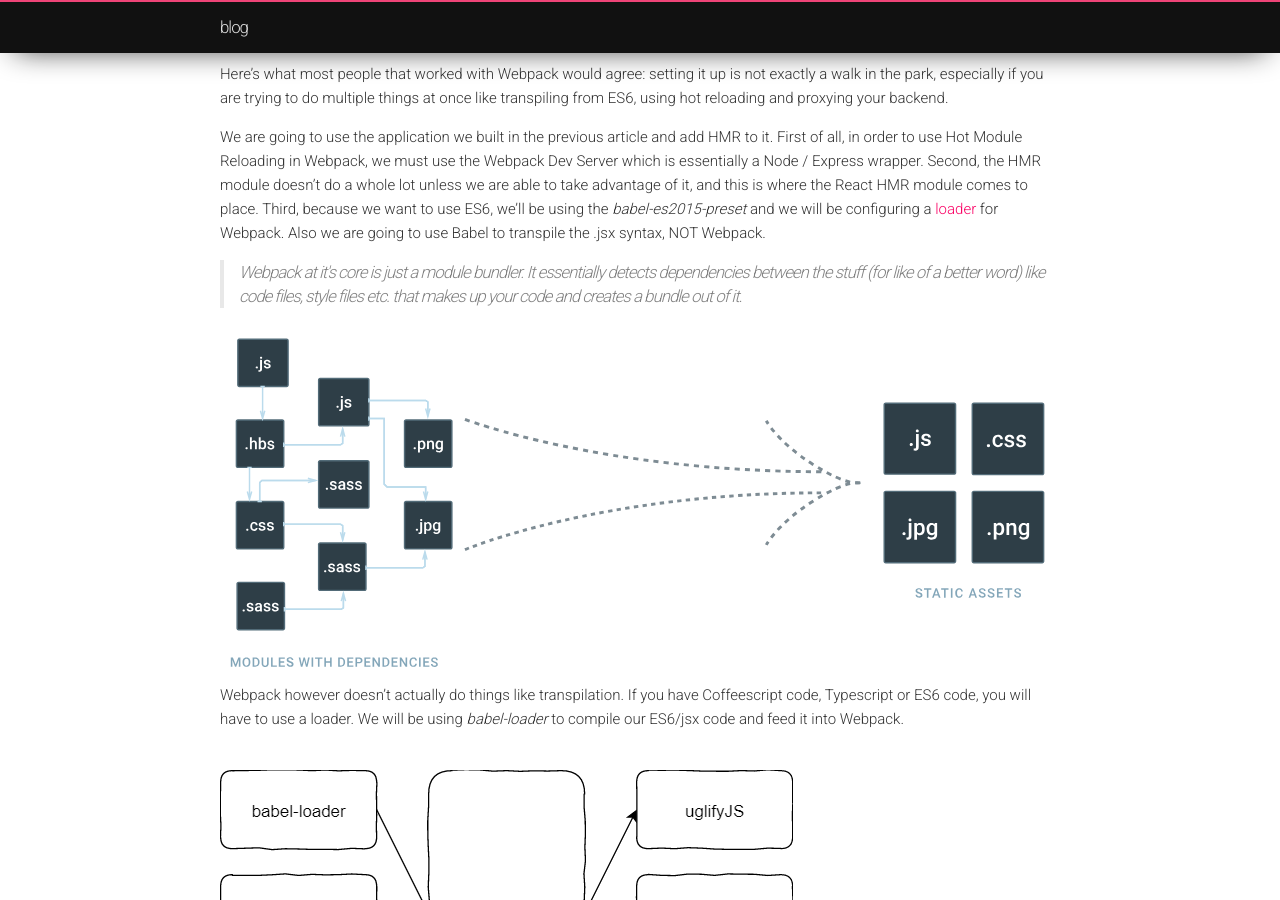
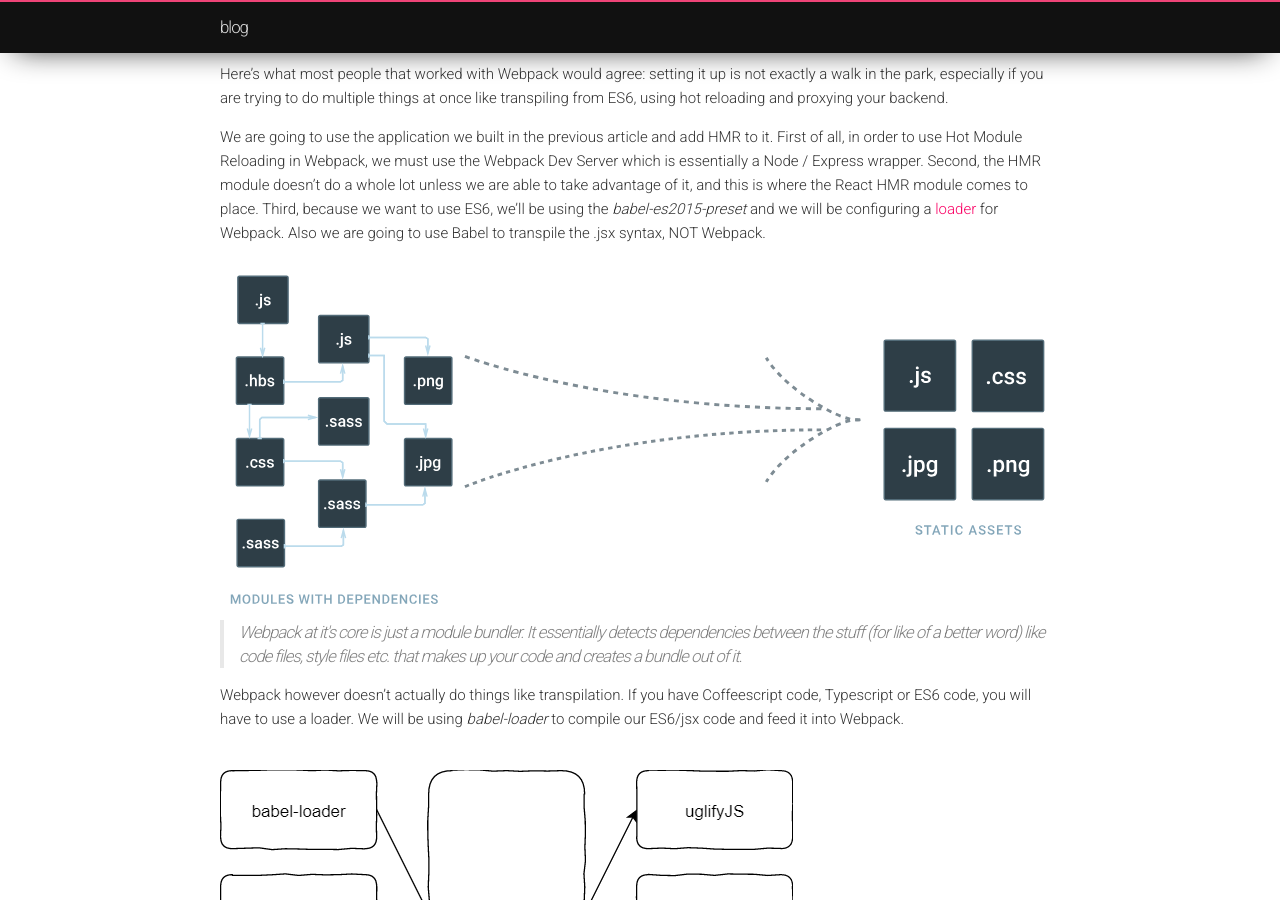
Before and after one commit to toaderflorin/eksia, a Jekyll site: the page built from _posts/2017-09-07-react-hmr.markdown, in a window 1280 px wide and 900 px high, scrolled down 492 px. Built offline with Jekyll 4.4.1, drawn with Linux system fonts in a browser that asks for light colours.

Commit message:
Moved paragraph.

```diff
--- a/_posts/2017-09-07-react-hmr.markdown
+++ b/_posts/2017-09-07-react-hmr.markdown
@@ -12,11 +12,11 @@
 
 We are going to use the application we built in the previous article and add HMR to it. First of all, in order to use Hot Module Reloading in Webpack, we must use the Webpack Dev Server which is essentially a Node / Express wrapper. Second, the HMR module doesn't do a whole lot unless we are able to take advantage of it, and this is where the React HMR module comes to place. Third, because we want to use ES6, we'll be using the *babel-es2015-preset* and we will be configuring a [loader](https://webpack.js.org/concepts/#loaders) for Webpack. Also we are going to use Babel to transpile the .jsx syntax, NOT Webpack.
 
+![image-title-here](/images/webpack.svg){:class="img-responsive"}
+
 <blockquote>
 Webpack at it's core is just a module bundler. It essentially detects dependencies between the stuff (for like of a better word) like code files,  style files etc. that makes up your code and creates a bundle out of it.
 </blockquote>
-
-![image-title-here](/images/webpack.svg){:class="img-responsive"}
 
 Webpack however doesn't actually do things like transpilation. If you have Coffeescript code, Typescript or ES6 code, you will have to use a loader. We will be using *babel-loader* to compile our ES6/jsx code and feed it into Webpack.
 
```
Also changed, not shown: 1 other file.
